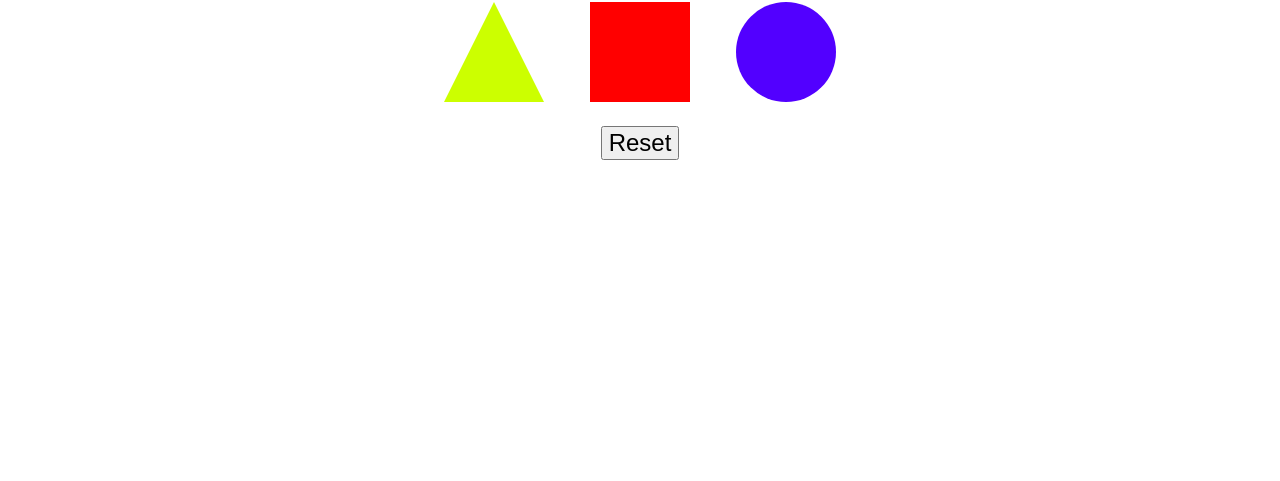
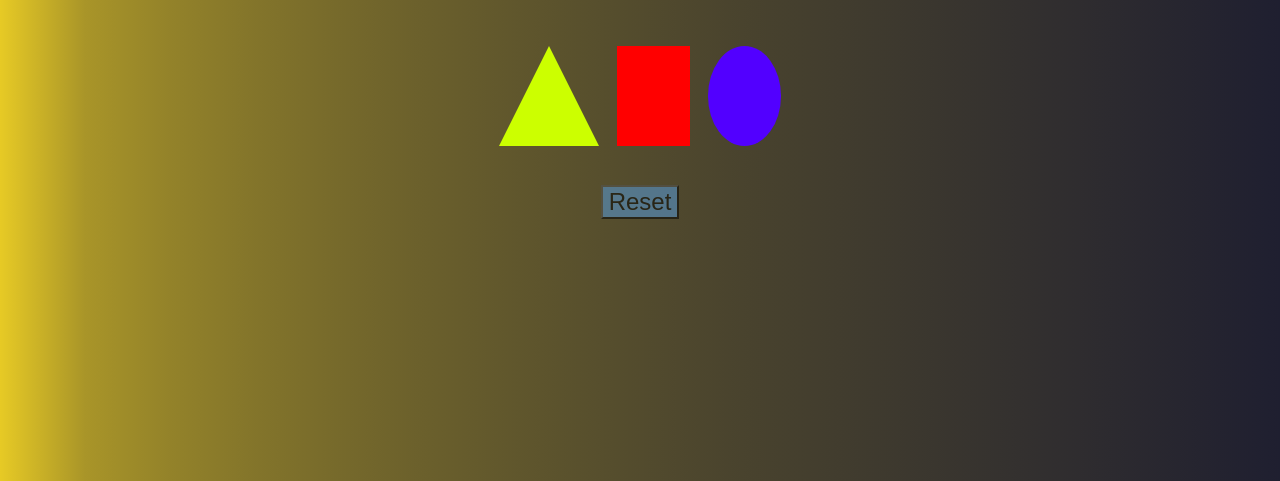
Before and after one commit to PazManrique/shapes, a website: page public/index.html in a window 1280 px wide. Shown: the part 335-816 px from the top of the page. Drawn offline with Linux system fonts and the light colour scheme.

Commit message:
changing colors and arranging aligment

```diff
--- a/package.json
+++ b/package.json
@@ -4,7 +4,8 @@
   "description": "",
   "main": "index.js",
   "scripts": {
-    "test": "echo \"Error: no test specified\" && exit 1"
+    "test": "echo \"Error: no test specified\" && exit 1",
+    "watch": "npx sass --watch src/sass:public/css"
   },
   "author": "",
   "license": "ISC",
--- a/public/index.html
+++ b/public/index.html
@@ -10,6 +10,7 @@
 </head>
 
 <body>
+    <div class="container">
     <header>
         <h1> Shapes Exercise</h1>
     </header>
@@ -24,7 +25,7 @@
     <footer>
         <button class="reset">Reset</button>
     </footer>
-
+</div>
     <script src="app.js"></script>
 </body>
 
--- a/src/sass/style.scss
+++ b/src/sass/style.scss
@@ -1,24 +1,29 @@
 body {
-   margin: 20%;
+  height: 100vh;
+   background: linear-gradient(.25turn, rgb(231, 202, 37), 20%, rgb(31, 31, 48));
+   display: flex;
+  align-items: center;
+  justify-content: center;
+
 
 
 
 }
+.container{
+    display: flex;
+    align-items: center;
+    justify-content: center;
+    flex-direction: column;
 
-h1 {
-    display: flex;
-    justify-content: center;
-
-}
+ }
 
 main {
     display: flex;
     position: relative;
     justify-content: center;
     align-items: center;
-
-
-
+    margin-bottom: 10%;
+    margin-top: 10%;
 
     .triangle {
 
@@ -66,5 +71,15 @@ footer {
 
     .reset {
         font-size: x-large;
+        opacity: 0.5;
+        background-color: rgb(87, 162, 233);
+
+    }
+
+    .reset:hover {
+        background-color: rgb(9, 132, 246);
+        opacity: 1;
+        cursor: pointer;
+
     }
 }
```
Also changed, not shown: Readme.md, public/css/style.css, 1 other file.
